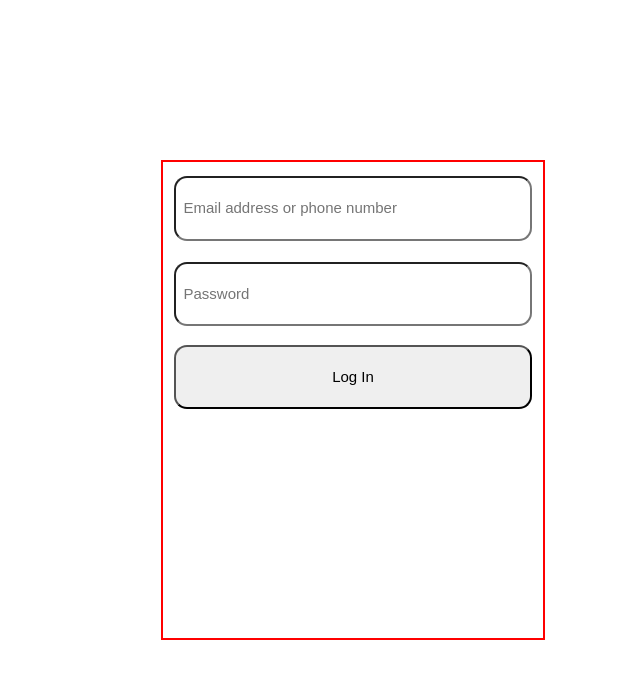
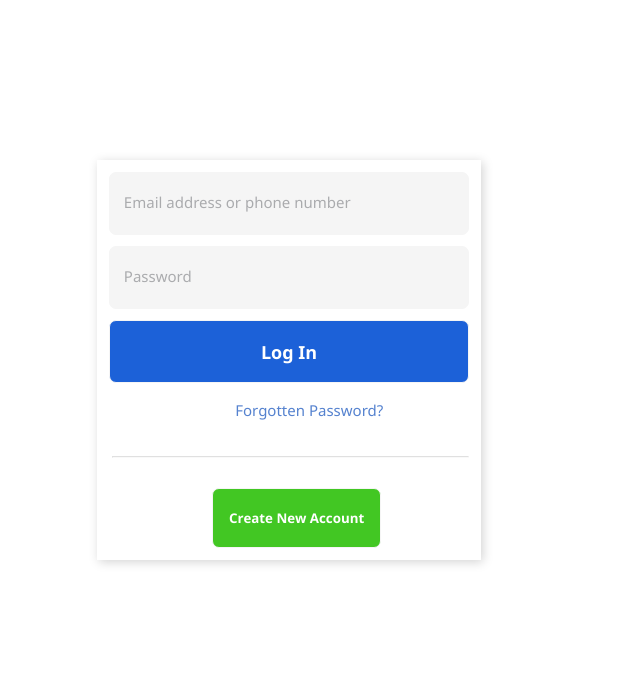
Before and after one commit to Durjoy007/Facebook-Login-Clone, a plain HTML site: page index.html in a window 1280 px wide. Shown: the whole page, without its empty margins (607-1247 px from the left). Drawn offline with Linux system fonts and the light colour scheme.

Commit message:
user login form html css ready

```diff
--- a/SCSS/_login-side.scss
+++ b/SCSS/_login-side.scss
@@ -1,61 +1,56 @@
-@use './variables';
+@import './variables';
 
-@mixin placeHolder {
-
-}
+@import './mixins';
 
 .loginPart{
     width: 30%;
-    height: 60%;
-    border: 2px solid red;
+    height: 50%;
+    // border: 1px solid red;
     position: relative;
     top: 20%;
-    left: 60%;
+    left: 55%;
+    background-color: #ffffff;
+    box-shadow: 2px 2px 10px lightgray;
 
     &__form{
         width: 94%;
-        height: 30%;
-        // border: 2px solid green;
+        height: 35%;
+        // border: 1px solid green;
         position: absolute;
         top: 3%;
         left: 3%;
 
         &--inputGroup1{
-            width: 100%;
-            height: 45%;
-            border-radius: 13px;
+            @include boxStyle();
 
             &::placeholder{
-                padding-left: 2%;
-                font-size: 15px;
+                @include placeHolder();
             }
         }
 
         &--inputGroup2{
-            width: 100%;
-            height: 45%;
-            border-radius: 13px;
+            @include boxStyle();
             position: absolute;
-            top: 60%;
-            left: 0%;
+            top: 53%;
+            left: 0;
 
             &::placeholder{
-                padding-left: 2%;
-                font-size: 15px;
+                @include placeHolder();
             }
         }
 
         &--btnLogIn{
-            width: 100%;
-            height: 45%;
+            @include boxStyle();
+            background-color: $login-background-color;
             position: absolute;
-            top: 118%;
-            left: 0%;
-            border-radius: 13px;
+            top: 106%;
+            left: 0;
 
-            & .logIn{
-                text-align: center;
-                font-size: 15px;
+            .logIn{
+                color: $login-create-font-color;
+                font-family: 'Segoe UI';
+                font-weight: 900;
+                font-size: 18px;
             }
         }
     }
--- /dev/null
+++ b/SCSS/_mixins.scss
@@ -0,0 +1,18 @@
+@mixin boxStyle {
+    width: 100%;
+    height: 45%;
+    border-radius: 7px;
+    outline: none;
+    border: .5px solid gray;
+    background-color: $email-section-background;
+    border-color: $email-section-background;
+}
+
+@mixin placeHolder {
+    padding-left: 4%;
+    font-size: 15px;
+    font-family: 'Segoe UI';
+    vertical-align: center;
+    color: $email-section-font;
+    opacity: 50%;
+}
--- a/SCSS/_resets.scss
+++ b/SCSS/_resets.scss
@@ -3,3 +3,8 @@
     margin: 0;
     box-sizing: border-box;
 }
+
+body{
+    width: 100%;
+    height: 100vh;
+}
--- /dev/null
+++ b/SCSS/_restPart.scss
@@ -0,0 +1,37 @@
+@use './variables';
+
+@use './mixins';
+
+.passDialogue{
+    position: absolute;
+    top: 60%;
+    left: 36%;
+    color: $passDialogue-color;
+    font-size: 15px;
+    font-family: 'Segoe UI';
+}
+
+.divider{
+    width: 93%;
+    position: absolute;
+    top: 74%;
+    left: 4%;
+    color: $horizontal-rule-color;
+    opacity: 30%;
+}
+
+.btnCreate{
+    @include boxStyle();
+    width: 44%;
+    height: 15%;
+    position: absolute;
+    top: 82%;
+    left: 30%;
+    background-color: $create-background-color;
+
+    .createId{
+        color: $login-create-font-color;
+        font-family: 'Segoe UI';
+        font-weight: 700;
+    }
+}
--- a/SCSS/_variables.scss
+++ b/SCSS/_variables.scss
@@ -2,10 +2,18 @@ $color-1: #181819;
 $color-2: #4d80d8;
 $color-3: #f2f2f2;
 $color-4: #5d6064;
-$color-5: #5582cf;
 $color-6: #fff;
 $color-7: #3bdb15;
 $color-8: #fcfcfc;
 $color-9: #3b3d40;
 $color-10: #1b212b;
-$color-11: #1c61d8;
+
+
+$email-section-font: #616368;
+$email-section-background: #f5f5f5;
+$border-color: #1c61d8;
+$login-background-color: #1c61d8;
+$login-create-font-color: #fff;
+$passDialogue-color: #5582cf;
+$horizontal-rule-color: #707070;
+$create-background-color: #42c723;
--- a/SCSS/main.scss
+++ b/SCSS/main.scss
@@ -1,3 +1,5 @@
 @import './resets';
 
 @import './login-side';
+
+@import './restPart';
--- a/index.html
+++ b/index.html
@@ -1,4 +1,5 @@
 <html lang="en">
+
 <head>
     <meta charset="UTF-8">
     <meta name="viewport" content="width=device-width, initial-scale=1.0">
@@ -6,15 +7,31 @@
 
     <link rel="stylesheet" href="./SCSS/main.css">
 </head>
+
 <body>
     <div class="loginPart">
         <section class="loginPart__form">
             <form action="#" method="#">
-                <input class= 'loginPart__form--inputGroup1' type="text" placeholder="Email address or phone number">
-                <input class= 'loginPart__form--inputGroup2' type="text" placeholder="Password">
-                <button class= 'loginPart__form--btnLogIn' type="submit"> <span class="logIn">Log In</span> </button>
+                <input class='loginPart__form--inputGroup1' id="inputGroup1" type="text" placeholder="Email address or phone number" onclick="return borderColor()">
+                <input class='loginPart__form--inputGroup2' id='inputGroup2'type="text" placeholder="Password" onclick="return borderColor()">
+                <button class='loginPart__form--btnLogIn' type="submit">
+                    <span class="logIn">Log In</span>
+                </button>
             </form>
         </section>
+
+        <small class="passDialogue">Forgotten Password?</small>
+        <hr class="divider">
+
+        <section class="loginPart__restPart">
+            <button class='btnCreate' type="submit">
+                <span class="createId">Create New Account</span>
+            </button>
+        </section>
     </div>
+<!-- <section class="loginPart__belowDialogue">
+            <span>Create a Page</span> <span>for a celebrity, band or business.</span>
+        </section> -->
 </body>
+
 </html>
```
Also changed, not shown: SCSS/main.css, 1 other file.
